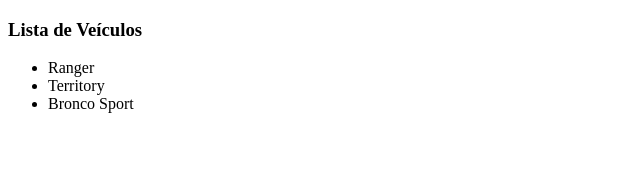
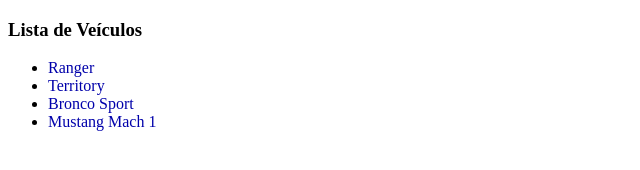
Before and after one commit to nathy-yhtan/versionamento_e_metodologias_ageis, a plain HTML site: page index.html in a window 1280 px wide. Shown: the whole page, without its empty margins (0-640 px from the left). Drawn offline with Linux system fonts and the light colour scheme.

Commit message:
alterei a cor do texto

```diff
--- a/index.html
+++ b/index.html
@@ -1,5 +1,6 @@
 <!DOCTYPE html>
 <html lang="pt-br">
+
 <head>
 	<meta charset="UTF-8">
 	<title> Git </title>
@@ -10,11 +11,21 @@
 		<section>
 			<h3> Lista de Veículos </h3>
 			<ul>
-					<li>Ranger</li>
-					<li>Territory</li>
-					<li>Bronco Sport</li>
+				<li>
+					<font color="#0000AA">Ranger </font>
+				</li>
+				<li>
+					<font color="#0000AA">Territory</font>
+				</li>
+				<li>
+					<font color="#0000AA">Bronco Sport</font>
+				</li>
+				<li>
+					<font color="#0000AA">Mustang Mach 1</font>
+				</li>
 			</ul>
 		</section>
 	</main>
 </body>
+
 </html>
```
Lines whose indentation alone changed are shown as unchanged.
